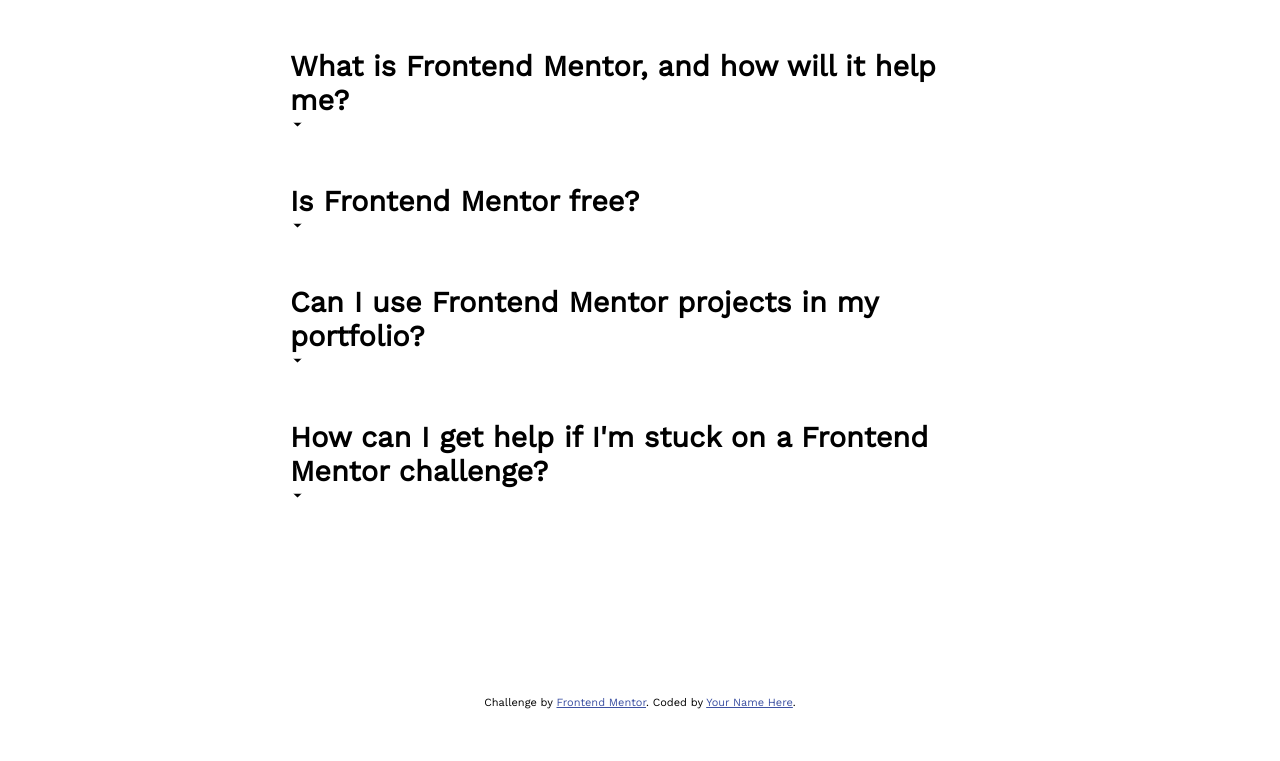
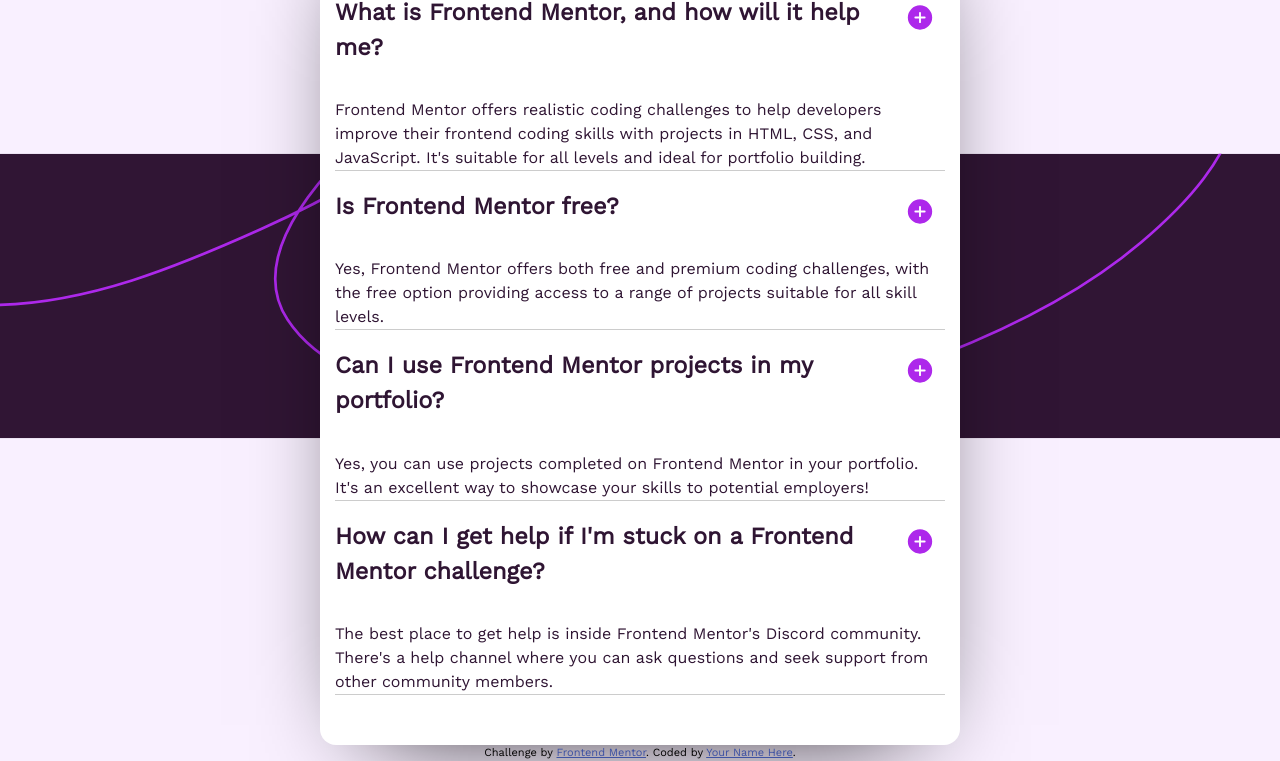
Before and after one commit to EduFlp/faqaccordion, a plain HTML site: page index.html in a window 1280 px wide. Shown: the part 104-865 px from the top of the page. Before the commit the page ends 813 px from the top, so only its background shows below. Drawn offline with nearby package versions, Linux system fonts and the light colour scheme.

Commit message:
attempts

```diff
--- a/app.js
+++ b/app.js
@@ -1,7 +1,29 @@
-const faqs = document.querySelectorAll(".faq");
+document.addEventListener('DOMContentLoaded', () =>{
+    const faqContainer = document.querySelector('.card');
 
-faqs.forEach((faq) => {
-    faq.addEventListener("click", () => {
-        faq.classList.toggle("active");
-    })
-})
+    faqContainer.addEventListener('click', (e) =>{
+        const gruopHeader = e.target.closest('.questions');
+
+        if(!gruopHeader) return;
+
+        const group = gruopHeader.parentElement;
+        const groupbody = group.querySelector('.faq-content');
+        const icon = gruopHeader.querySelector('.faq-icon');
+
+        icon.classList.toggle('open');
+        groupbody.classList.toggle('open');
+
+        const otherGroups = faqContainer.querySelectorAll('.faq');
+
+        otherGroups.forEach((otherGroup)=>{
+            if(otherGroup !== group){
+                const otherGroupBody = otherGroup.querySelector(".faq-content");
+                const otherIcon = otherGroup.querySelector('.faq-icon');
+
+                otherGroupBody.classList.remove('open');
+                otherIcon.classList.remove('open');
+            }
+
+            });
+});
+});
--- a/index.html
+++ b/index.html
@@ -19,70 +19,46 @@
   </style>
 </head>
 <body>
-  <section>
-    <h2 class="title">FAQs</h2>
+  <section class="card">
+    <div class="card-heading">
+      <img src="./assets/images/icon-star.svg" alt=""><h2 class="title">FAQs</h2>
+    </div>
+  <div class="faq-content">
     <div class="faq">
       <div class="questions">
-        <h3>What is Frontend Mentor, and how will it help me?</h3>
-        <svg width="15" height="10" viewBox="0 0 42 35">
-          <path d="M3 3L21 21L39 3"
-          stroke="white"
-          stroke-width="7"
-          stroke-linecap="round">
-          </path>
-        </svg>
+        <h3>What is Frontend Mentor, and how will it help me?</h3><button class="faq-icon"></button>
+      </div>
       <div class="answer">
         <p>Frontend Mentor offers realistic coding challenges to help developers improve their
           frontend coding skills with projects in HTML, CSS, and JavaScript. It's suitable for
           all levels and ideal for portfolio building.</p>
       </div>
     </div>
-    </div>
 
     <div class="faq">
       <div class="questions">
-        <h3>Is Frontend Mentor free?</h3>
-        <svg width="15" height="10" viewBox="0 0 42 35">
-          <path d="M3 3L21 21L39 3"
-          stroke="white"
-          stroke-width="7"
-          stroke-linecap="round">
-          </path>
-        </svg>
+        <h3>Is Frontend Mentor free?</h3><button class="faq-icon"></button>
+      </div>
       <div class="answer">
         <p>Yes, Frontend Mentor offers both free and premium coding challenges, with the free
           option providing access to a range of projects suitable for all skill levels.</p>
       </div>
     </div>
-    </div>
 
     <div class="faq">
-      <div class="questions">
+      <div class="questions"><button class="faq-icon"></button>
         <h3>Can I use Frontend Mentor projects in my portfolio?</h3>
-        <svg width="15" height="10" viewBox="0 0 42 35">
-          <path d="M3 3L21 21L39 3"
-          stroke="white"
-          stroke-width="7"
-          stroke-linecap="round">
-          </path>
-        </svg>
+      </div>
       <div class="answer">
         <p>Yes, you can use projects completed on Frontend Mentor in your portfolio. It's an excellent
           way to showcase your skills to potential employers!</p>
       </div>
     </div>
-    </div>
 
     <div class="faq">
-      <div class="questions">
+      <div class="questions"><button class="faq-icon"></button>
         <h3>How can I get help if I'm stuck on a Frontend Mentor challenge?</h3>
-        <svg width="15" height="10" viewBox="0 0 42 35">
-          <path d="M3 3L21 21L39 3"
-          stroke="white"
-          stroke-width="7"
-          stroke-linecap="round">
-          </path>
-        </svg>
+      </div>
       <div class="answer">
         <p>The best place to get help is inside Frontend Mentor's Discord community. There's a help
           channel where you can ask questions and seek support from other community members.</p>
@@ -94,6 +70,6 @@
     Challenge by <a href="https://www.frontendmentor.io?ref=challenge" target="_blank">Frontend Mentor</a>.
     Coded by <a href="#">Your Name Here</a>.
   </div>
-  <script type="text/JavaScript" src="app.js" ></script>
+  <script src="app.js" ></script>
 </body>
 </html>
--- a/style.css
+++ b/style.css
@@ -1,48 +1,106 @@
+
+@import url('https://fonts.googleapis.com/css2?family=Work+Sans: wght@400;600;700&display=swap');
 * {
     margin: 0;
     padding: 0;
     box-sizing: border-box;
 }
-body{
-    font-family: 'Work Sans', sans-serif;
+:root{
+--White: hsl(0, 0%, 100%);
+--Light--pink: hsl(275, 100%, 97%);
+--Grayis--purple: hsl(292, 16%, 49%);
+--Dark--purple: hsl(292, 42%, 14%);
 }
 
-section{
-    font-weight: 600;
+body{
     min-height: 100vh;
-    width: 80%;
-    margin: 0 auto;
+    min-width: 400px;
     display: flex;
     flex-direction: column;
+    justify-content: space-between;
+    font-family: 'Work Sans', sans-serif;
+    font-size: 16px;
+    line-height: 1.5;
+    background: url('./assets/images/background-pattern-desktop.svg') no-repeat;
+    background-color: var(--Light--pink);
+    background-position: top;
+    background-size: 100%;
+    background-attachment: fixed;
+}
+.card{
+    display: block;
+    padding: 40px 15px;
+    margin: auto;
+    color: hsl(292, 42%, 14%);
+    background-color: hsl(0, 0%, 100%);
+    width: 50%;
+    border-radius: 1rem;
+    box-shadow: 0px 30px 100px -50px black;
+}
+.card-heading{
+    display: flex;
     align-items: center;
+    gap: 30px;
+    text-align: center;
+    padding-left: 10px;
 }
-.title{
-    font-size: 3rem;
-    margin: 2rem 0rem;
+.faq-content{
+    margin-bottom: 10px;
+
 }
 .faq{
-    max-width: 700px;
-    margin-top: 2rem;
-    padding-bottom: 1rem;
-    cursor: pointer;
+    border-bottom: 1px solid #ccc;
 }
 .questions{
-    align-items: center;
+    font-size: 20px;
+    font-weight: 700;
+    padding: 18px 0;
+    margin-bottom: 15px;
+    position: relative;
+    cursor: pointer;
 }
 
 .questions h3{
-    font-size: 1.8rem;
+    font-weight: 600;
+    width: 95%;
 }
+.faq-icon{
+    border: 0px;
+    width: 30px;
+    height: 30px;
+    background: url(./assets/images/icon-plus.svg);
+    background-size: cover;
+    background-color: inherit;
+    cursor: pointer;
+    transition: 0.3s ease;
+    position: absolute;
+    right: 10px;
+    top: 25px;
+}
+
 .answer{
-    max-height: 0;
-    overflow: hidden;
-    transition: max-height 1.4s ease;
+    display: block;
 }
-.answer p{
-    padding-top: 1rem;
-    line-height: 1.6;
-    font-size: 1.4rem;
+.faq-icon.answer{
+    background: url(./assets/images/icon-minus.svg);
+    text-align: center;
 }
-.faq.active .answer{
-    max-height: 300px;
+.attribution{
+    font-size: 15px;
+    text-align: center;
 }
+.attribution a{
+    color: var(--Dark--purple);
+}
+
+@media (max-width: 760px){
+    body{
+        background: url('./assets/images/background-pattern-mobile.svg');
+        background-size: 100%;
+        min-width: 375px;
+    }
+    .card{
+        min-width: 400px;
+        margin: auto;
+    }
+}
```
Lines whose indentation alone changed are shown as unchanged.
